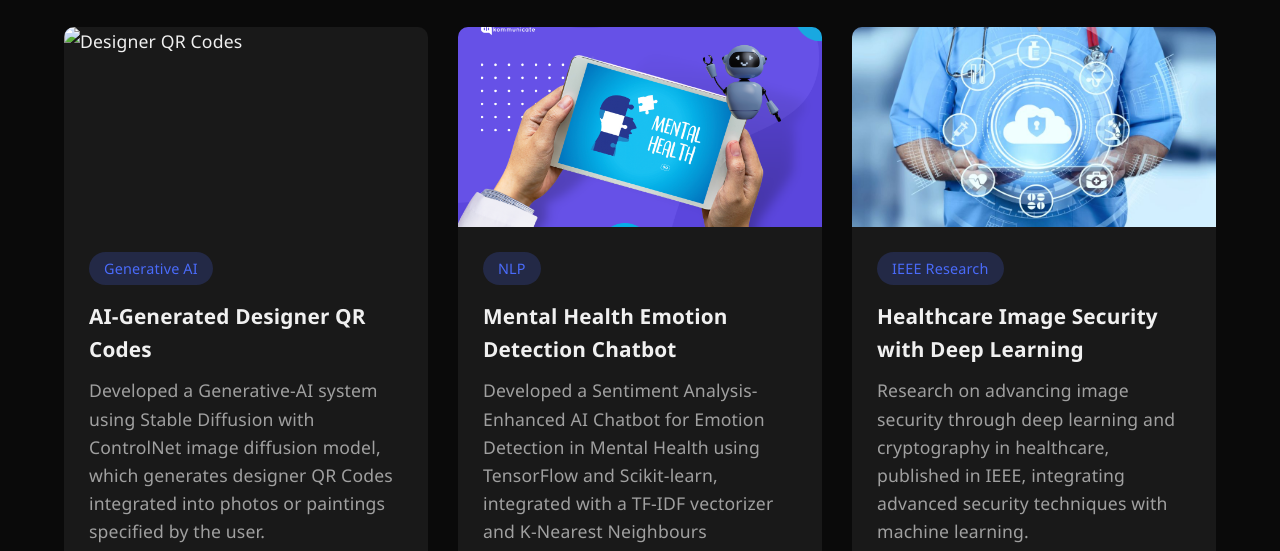
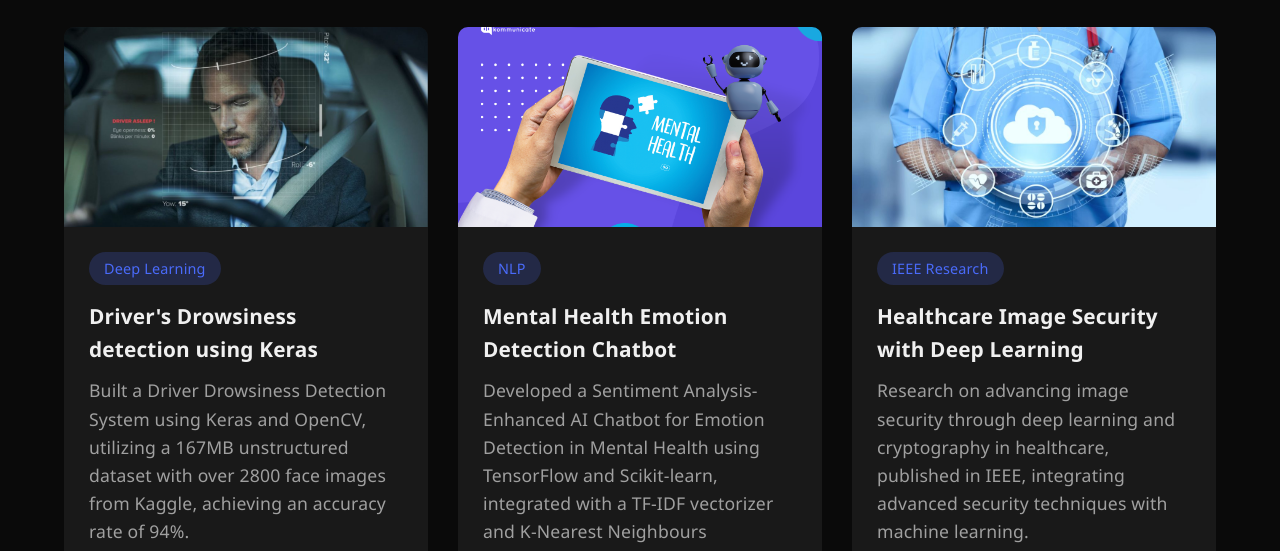
Before and after one commit to Prajwal111299/portfolio, a plain HTML site: page index.html in a window 1280 px wide. Shown: the part 5464-6015 px from the top of the page. Drawn offline with nearby package versions, Linux system fonts and the light colour scheme.

Commit message:
html file update

```diff
--- a/index.html
+++ b/index.html
@@ -1101,16 +1101,16 @@
                 </div>
                 <div class="project-card fade-up">
                     <div class="project-img">
-                        <img src="/api/placeholder/400/220" alt="Designer QR Codes">
+                        <img src="images/driver_drowsy.png" alt="Driver's Drowsiness detection">
                     </div>
                     <div class="project-info">
-                        <span class="project-category">Generative AI</span>
-                        <h3 class="project-title">AI-Generated Designer QR Codes</h3>
+                        <span class="project-category">Deep Learning</span>
+                        <h3 class="project-title">Driver's Drowsiness detection using Keras</h3>
                         <p class="project-desc">
-                            Developed a Generative-AI system using Stable Diffusion with ControlNet image diffusion model, which generates designer QR Codes integrated into photos or paintings specified by the user.
+                            Built a Driver Drowsiness Detection System using Keras and OpenCV, utilizing a 167MB unstructured dataset with over 2800 face images from Kaggle, achieving an accuracy rate of 94%.
                         </p>
                         <div class="project-links">
-                            <a href="https://github.com/Prajwal111299" target="_blank">
+                            <a href="https://github.com/Prajwal111299/Driver-Drowsiness-Detection-using-Keras" target="_blank">
                                 <i class="fab fa-github"></i> View Code
                             </a>
                         </div>
```
Also changed, not shown: images/driver_drowsy.png (added), 3 other files.
